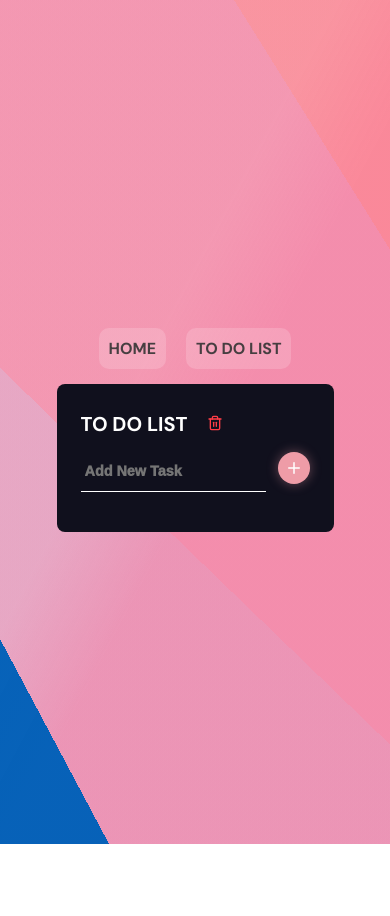
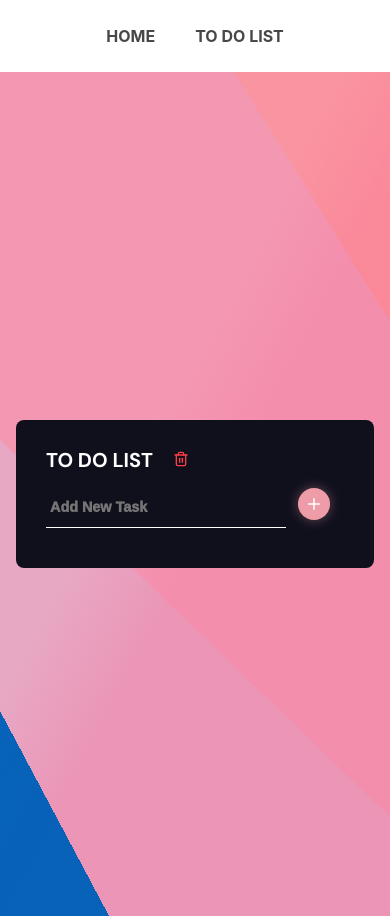
Before and after one commit to youngjuj/react_todolist, a React (Create React App) app: page /todoList in a window 390 px wide. Before the commit the page ends 844 px from the top, so only its background shows below. Built offline with nearby package versions, Linux system fonts and the light colour scheme.

Commit message:
react-responsive

```diff
--- a/src/App.css
+++ b/src/App.css
@@ -10,9 +10,9 @@
   --add-button: #ee9ca7;
   --add-button-shadow: rgba(238, 156, 167,0.4);
 }
-
+/*
 body {
-  width: 100%;
+  flex-direction: column;
   height: 100vh;
   margin: 0;
   padding: 16px;
@@ -22,7 +22,7 @@ body {
   background-image: linear-gradient(62deg, rgba(1, 95, 183, 0.9732216701223994) 13%, rgba(255, 122, 151, 0.5) 4%),linear-gradient(44deg, rgba(0, 43, 99, 0.07922090238615942) 39%, rgba(242, 140, 143, 0.5) 18%),linear-gradient(118deg, rgba(84, 202, 242, 0.03152997265339608) 40%, rgba(247, 155, 187, 0.5) 54%),linear-gradient(58deg, rgba(90, 90, 237, 0.16144443572260592) 83%, rgba(249, 156, 142, 0.5) 23%); background-blend-mode: normal,lighten,multiply,hard-light;
   font-family: 'DM Sans', sans-serif;
   overflow: hidden;
-}
+} */
 
 
 @supports(-webkit-appearance: none) or (-moz-appearance: none) {
--- a/src/App.js
+++ b/src/App.js
@@ -3,6 +3,7 @@ import './App.css';
 import Header from './components/Header';
 import Home from './views/Home';
 import TodoListPage from './views/TodoListPage';
+import { useMediaQuery } from 'react-responsive';
 
 function App() {
   return (
--- a/src/components/DeleteModal.jsx
+++ b/src/components/DeleteModal.jsx
@@ -1,44 +1,89 @@
-import React, { useEffect } from "react";
+import React from "react";
 import styled from "styled-components";
 
-const ModalBox = styled.div`
+const ModalBack = styled.div`
     position: absolute;
-    z-index: 3;
-    width: 10rem;
-    height: 10rem;
-    background-color: white;
+    top: 0;
+    left: 0;
+    align-items: center;
+    justify-content: center;
+    display: flex;
+    z-index: 150;
+    width: 100%;
+    height: 100%;
+    background-color: rgba(68, 68, 68, 0.5);
+    padding: 8px;
     color: black;
     &.none{
         display: none;
-    }
-`
+    };
+`;
+
+const ModalBox = styled.div`
+    /* height: 18%; */
+    width: 36%;
+    min-width: 220px;
+    display: inline-block;
+    margin-top: 40px;
+    padding: 18px;
+    border-radius: 8px;
+    background-color: rgba(0, 0, 0, 0.9);
+    color: white;
+`;
+
+const ModalContent = styled.div`
+    display: flex;
+    align-items: center;
+    justify-content: center;
+`;
+
+const ModalBtn = styled.button`
+    margin: 6px;
+    width: 40%;
+    padding: 6px;
+    display: flex;
+    text-align: center;
+    font-weight: bold;
+    justify-content: center;
+    bottom: 10px;
+    border-radius: 4px;
+    border: none;
+    box-shadow: 11;
+    color: white;
+    cursor: pointer;
+    &.del_btn{
+        background-color: #df6d34;
+    };
+    &.cancel_btn{
+        background-color: gray;
+    };
+`;
 
 const DeleteModal = (props) => {
+    const index = props.index;
     const task = props.task;
-    const check = props.check;
     const setOpenModal = props.setOpenModal;
     const openModal = props.openModal;
-    const modalIndex = props.modalIndex;
-    const setIsChecked = props.setIsChecked;
     const onRemove = props.onRemove;
 
-    useEffect(() => {
-        setIsChecked(check);
-    }, [check])
 
     return (
-        <ModalBox className={openModal ? '' : 'none'}>
-            <button onClick={() => {
-                console.log(modalIndex);
-                onRemove(modalIndex);
-                setOpenModal(false);
-            }}>
-                삭제</button>
-            <button onClick={() => {
-                setOpenModal(false)
-                console.log(task);
-            }}> 취소</button>
-        </ModalBox>
+        <ModalBack className={openModal ? '' : 'none'}>
+            <ModalBox>
+                <h4>"{task}" <br/> 항목을 삭제하시겠습니까?</h4>
+                <ModalContent>
+                    <ModalBtn className="del_btn" onClick={() => {
+                        console.log(index);
+                        onRemove(index);
+                        setOpenModal(false);
+                    }}>
+                        삭제</ModalBtn>
+                    <ModalBtn className="cancel_btn" onClick={() => {
+                        setOpenModal(false)
+                    }}> 취소</ModalBtn>
+                </ModalContent>
+            </ModalBox>
+        </ModalBack>
     )
 };
 
--- a/src/components/Header.jsx
+++ b/src/components/Header.jsx
@@ -5,8 +5,8 @@ import styled from "styled-components";
 const NavBox = styled.header`
     height: 44px;
     position: sticky;
+    /* top: 230px; */
     margin: 14px;
-    top: 0;
     display: flex;
     justify-content: center;
     align-items: center;
--- a/src/components/TodoBoard.jsx
+++ /dev/null
@@ -1,29 +0,0 @@
-import React from "react";
-import TodoItem from "./TodoItem";
-import styled from "styled-components";
-
-const TodoList = styled.ul`
-    list-style: none;
-    padding: 0;
-`
-
-function TodoBoard({ todoList, onRemove, checkHandler, }) {
-
-    return (
-        <div className="task-list">
-            <TodoList className="task-list">
-                {todoList.map((todoItem, index) => (
-                    <TodoItem
-                        key={index}
-                        index={index}
-                        todoItem={todoItem}
-                        onRemove={onRemove}
-                        checkHandler={checkHandler}
-                    />))}
-            </TodoList>
-        </div>
-
-    );
-};
-
-export default TodoBoard;
--- a/src/components/TodoItem.jsx
+++ b/src/components/TodoItem.jsx
@@ -4,12 +4,33 @@ import styled from "styled-components";
 
 const ListItem = styled.li`
         background-color: #191933;
+        width: 100%;
+        min-width: 190px;
+        float: left;
+        /* max-width: 500px; */
         border-radius: 4px;
         margin-bottom: 12px;
         display: flex;
         align-items: center;
         text-align: center;
         padding: 8px;
+
+        &.pc {
+            width: 46%;
+            min-width: 150px;
+            max-width: 360px;
+            padding : 8px;
+            margin-right : 1rem;
+            /* justify-content: space-between; */
+        }
+        /* &.screen {
+            width: 94%;
+            max-width: 700px;
+            min-width: 200px;
+            padding : 8px;
+            margin-right : 2rem;
+        } */
+
 
         input {
             width: 16px;
@@ -43,6 +64,12 @@ const ListItem = styled.li`
                     text-decoration: line-through rgba(255, 255, 255, 0.8);
                 }
             }
+
+
+            /* &.screen{
+                padding: 0;
+                margin-right: 10px;
+            } */
         }
         /* css 적용이 안될 때는 직접쓰자 */
         .task-list-item-label{
@@ -60,26 +87,6 @@ const ListItem = styled.li`
 
 const TodoInput = styled.input`
         outline: none;
-
-&.task-input{
-    border-right: none;
-    width: 100%;
-    padding: 0 4px;
-    outline: none;
-    border: none;
-    border-bottom: 1px solid #fff;
-    background-color: transparent;
-    margin-right: 12px;
-    color: #fff;
-    box-shadow: none;
-    border-radius: 0;
-
-    &::placeholder {
-        /* color: #fff;  */
-        font-weight: 1000;
-        font-size: 0.9rem;
-    }
-}
     `
 
 const DeleteButtonSpan = styled.span`
@@ -97,16 +104,14 @@ const DeleteButtonSpan = styled.span`
 const TodoItem = (props) => {
     const index = props.index;
     const { task, check } = props.todoItem;
+    const displayType = props.displayType;
     const onRemove = props.onRemove;
     const checkHandler = props.checkHandler;
-    const [isChecked, setIsChecked] = useState(false);
     const itemCheck = (e) => {
         if (e.target.checked) {
             checkHandler(e.target.checked, index);
-            setIsChecked(true);
         } else {
             checkHandler(e.target.check, index);
-            setIsChecked(false);
         }
     }
     const [openModal, setOpenModal] = useState(false);
@@ -114,27 +119,24 @@ const TodoItem = (props) => {
         setOpenModal(true)
     };
 
-    const [modalIndex, setModalIndex] = useState(index);
 
     return (
-        <div>
-            <ListItem className="task-list-item">
+
+            <ListItem className={"task-list-item " + displayType}>
                 <label className="task-list-item-label">
-                    <TodoInput type="checkbox" checked={isChecked} onChange={itemCheck} />
+                    <TodoInput type="checkbox" checked={check} onChange={itemCheck} />
                     <span className="task-item" style={{ textDecoration: check ? "line-through" : "" }}>{task}</span>
                 </label>
                 <DeleteButtonSpan onClick={open_del_modal}></DeleteButtonSpan>
-            </ListItem>
             <DeleteModal
                 task={task}
                 check={check}
+                index={index}
                 openModal={openModal}
                 setOpenModal={setOpenModal}
-                modalIndex={modalIndex}
-                setIsChecked={setIsChecked}
                 onRemove={onRemove}
                 />
-        </div>
+            </ListItem>
     );
 };
 
--- a/src/views/Home.js
+++ b/src/views/Home.js
@@ -1,5 +1,18 @@
 import React from "react";
 import styled from "styled-components";
+
+const Container = styled.div`
+    flex-direction: column;
+    height: 100vh;
+    margin: 0;
+    padding: 16px;
+    display: flex;
+    justify-content: center;
+    align-items: center;
+    background-image: linear-gradient(62deg, rgba(1, 95, 183, 0.9732216701223994) 13%, rgba(255, 122, 151, 0.5) 4%),linear-gradient(44deg, rgba(0, 43, 99, 0.07922090238615942) 39%, rgba(242, 140, 143, 0.5) 18%),linear-gradient(118deg, rgba(84, 202, 242, 0.03152997265339608) 40%, rgba(247, 155, 187, 0.5) 54%),linear-gradient(58deg, rgba(90, 90, 237, 0.16144443572260592) 83%, rgba(249, 156, 142, 0.5) 23%); background-blend-mode: normal,lighten,multiply,hard-light;
+    font-family: 'DM Sans', sans-serif;
+    overflow: hidden;
+`
 
 const Title = styled.h1`
     text-align: center;
@@ -8,9 +21,9 @@ const Title = styled.h1`
 const Home = () => {
 
     return (
-        <>
+        <Container>
             <Title >🏡 Home입니다 🏡</Title>
-        </>
+        </Container>
     );
 };
 
--- a/src/views/TodoListPage.js
+++ b/src/views/TodoListPage.js
@@ -1,16 +1,46 @@
 import React, { useState, useEffect } from "react";
-import TodoBoard from "../components/TodoBoard";
+import { useMediaQuery } from "react-responsive";
+import TodoItem from "../components/TodoItem";
 import styled from "styled-components";
+
+const Container = styled.div`
+    flex-direction: column;
+    width: 100%;
+    height: 100vh;
+    margin: 0;
+    padding: 16px;
+    display: flex;
+    justify-content: center;
+    align-items: center;
+    background-image: linear-gradient(62deg, rgba(1, 95, 183, 0.9732216701223994) 13%, rgba(255, 122, 151, 0.5) 4%),linear-gradient(44deg, rgba(0, 43, 99, 0.07922090238615942) 39%, rgba(242, 140, 143, 0.5) 18%),linear-gradient(118deg, rgba(84, 202, 242, 0.03152997265339608) 40%, rgba(247, 155, 187, 0.5) 54%),linear-gradient(58deg, rgba(90, 90, 237, 0.16144443572260592) 83%, rgba(249, 156, 142, 0.5) 23%); background-blend-mode: normal,lighten,multiply,hard-light;
+    font-family: 'DM Sans', sans-serif;
+    overflow: hidden;
+`
 
 const TodoBox = styled.div`
     border-radius: 8px;
     width: 100%;
-    max-width: 480px;
-    max-height: 100%;
+    min-width: 246px;
+    max-width: 690px;
+    max-height: 400px;
     background-color: #10101d;
     padding: 24px;
+    padding-left: 30px;
     overflow: auto;
     color: white;
+    &.pc{
+        /* width: 98%; */
+        min-width: 480px;
+        justify-content: space-between;
+
+    };
+    /* &.screen{
+        width: 98%;
+        min-width: 684px;
+    }; */
+    &::-webkit-scrollbar-thumb{
+        background-color: black;
+    }
 `
 
 const Title = styled.h1`
@@ -18,10 +48,6 @@ const Title = styled.h1`
     line-height: 32px;
     margin: 0 0 12px 0;
     color: #fff;
-
-        &.a{
-            background-color: yellow;
-        }
 `
 
 const AddTodoBox = styled.div`
@@ -36,6 +62,7 @@ const TodoInput = styled.input`
     &.task-input{
         border-right: none;
         width: 100%;
+        max-width: 240px;
         padding: 0 4px;
         outline: none;
         border: none;
@@ -82,32 +109,49 @@ const DeleteButtonSpan = styled.span`
     cursor: pointer;
 `
 
+const TodoList = styled.ul`
+    list-style: none;
+    padding: 0;
+    &.pc{
+        display: flex;
+        flex-wrap: wrap;
+        padding: 0;
+        margin-top: 10;
+    }
+    &.screen{
+        display: flex;
+        flex-wrap: wrap;
+        padding: 0;
+        margin-top: 10;
+    }
+`
+
 const TodoListPage = () => {
+    const isMobile = useMediaQuery({ query: "(max-width: 480px)" });
+    // const isScreen = useMediaQuery({ query: "(min-width: 1225px)" });
+    const displayType = isMobile ? "mobile" : "pc";
     // input 태그 value설정
     const [inputValue, setInputValue] = useState("");
-
+    // savedList 관리
+    const [savedList, setSavedList] = useState(localStorage.getItem("todoList"));
     // todolist 관리
     const [todoList, setTodoList] = useState([]);
-
-    // savedList 관리
-    const [savedList, setSavedList] = useState(localStorage.getItem("todoList"));
 
     // useState는 비동기 방식이라 바로 반영된 콘솔찍고 싶으면 useEffect로 찍어보기
     // 끝에 [] 있으면 딱 한 번 실행, 또는 안에 요소 들어있으면 요소 변경될 때마다 실행, [] 없으면 무한반복
     useEffect(() => {
-        // console.log("저장된 리스트 " ,savedList);
-        // console.log("todotype", typeof(todoList));
         setSavedList(savedList);
         if (savedList == null || savedList === "") {
             setTodoList([]);
         } else {
             setTodoList(JSON.parse(savedList));
         }
-
+        return
     }, [savedList]);
 
     useEffect(() => {
         localStorage.setItem("todoList", JSON.stringify(todoList));
+        return
     }, [todoList]);
 
     // inputValue todoList에 추가, input태그 비우기
@@ -118,8 +162,6 @@ const TodoListPage = () => {
             setTodoList([...todoList, { task: inputValue, check: false }]);
             setInputValue('');
         }
-        console.log("here todoList", todoList);
-
     };
 
     // input태그 enter키로 입력하기
@@ -130,23 +172,16 @@ const TodoListPage = () => {
         if (e.key === 'Enter') {
             setValue();
         }
-    }
+    };
 
     // 할 일 체크 관리
     const checkHandler = (check, index) => {
-        console.log(todoList[index].check);
-        if (check) {
-            todoList[index].check = true;
+        check ? todoList[index].check = true : todoList[index].check = false;
         setTodoList([...todoList]);
-        } else {
-            todoList[index].check = false;
-            setTodoList([...todoList]);
-        }
     };
 
     // list item 삭제하기
     const onRemove = itemIndex => {
-
         // filter함수도 map처럼 ,로 여러개 보내기 가능
         // index는 항상 두번째 인자로 보내기
         // element는 문자열임
@@ -156,14 +191,13 @@ const TodoListPage = () => {
 
 
     return (
-        <div className='App'>
-            <TodoBox>
+        <Container>
+            <TodoBox className={displayType}>
                 <Title>TO DO LIST
                     <DeleteButtonSpan onClick={() => {
                         localStorage.setItem("todoList", JSON.stringify([]))
                         setTodoList([]);
-                    }}>
-                    </DeleteButtonSpan>
+                    }} />
                 </Title>
 
                 <AddTodoBox>
@@ -175,15 +209,25 @@ const TodoListPage = () => {
                         onKeyDown={handleOnKeyPress}
                         onChange={(e) => { setInputValue(e.target.value) }}
                     />
-                    <AddButton className='submit-task' onClick={setValue}></AddButton>
+
+                    <AddButton className='submit-task' onClick={setValue} />
                 </AddTodoBox>
-                <TodoBoard
-                    todoList={todoList}
+
+                <TodoList className={"task-list " + displayType}>
+                    {todoList.map((todoItem, index) => (
+                        <TodoItem
+                            key={index}
+                            index={index}
+                            displayType={displayType}
+                            todoItem={todoItem}
                             onRemove={onRemove}
                             checkHandler={checkHandler}
-                />
+                        />))}
+                </TodoList>
+
+
             </TodoBox>
-        </div>
+        </Container>
     );
 };
 
```
Lines whose indentation alone changed are shown as unchanged.
